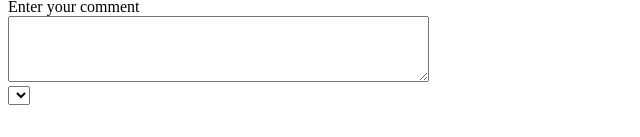
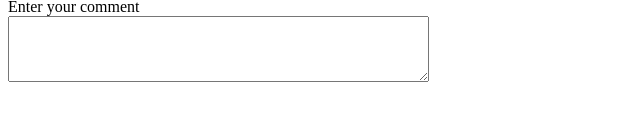
Before and after one commit to ahaana2103/Fullstack-WebDev-Course, a plain HTML site: page Forms & InputTags/index.html in a window 1280 px wide. Shown: the part 123-260 px from the top of the page, 0-640 px from the left. Drawn offline with Linux system fonts and the light colour scheme.

Commit message:
Update index.html

```diff
--- a/Forms & InputTags/index.html
+++ b/Forms & InputTags/index.html
@@ -24,13 +24,6 @@
 
             </div>
         </div>
-        <div>
-           <select name="Fruits">
-            <option value="Apple"></option>
-            <option value="Banana"></option>
-            <option value="Cherry"></option>
-           </select>
-        </div>
     </form>
 </body>
 </html>
```
